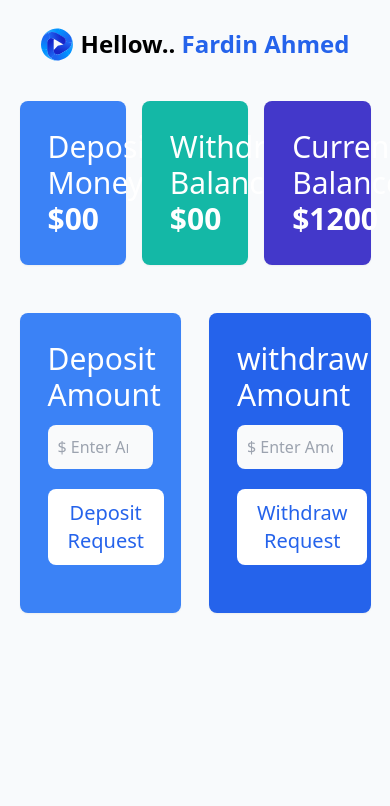
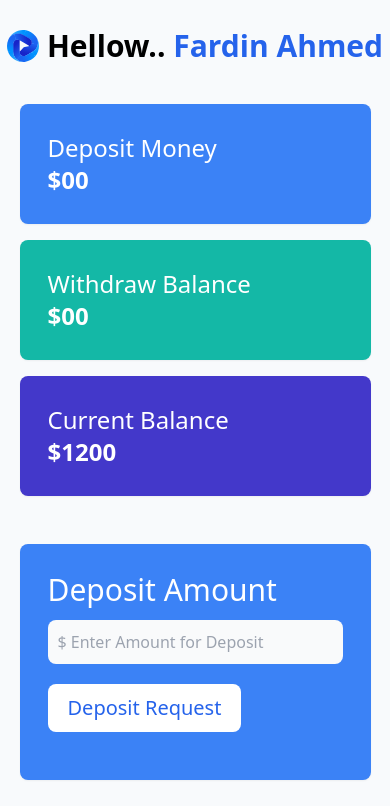
Before and after one commit to fardin-ahmed-1/shunarbank, a plain HTML site: page bank.html in a window 390 px wide. Shown: the top 806 px of the page. Drawn offline with nearby package versions, Linux system fonts and the light colour scheme.

Commit message:
make profile page with mobile and tab responsive

```diff
--- a/bank.html
+++ b/bank.html
@@ -10,27 +10,27 @@
 <body class="bg-slate-50">
     <header class="flex justify-center center my-7 align-center text-center gap-x-2">
         <img src="./images/logo.svg" alt="">
-        <h1 class="text-2xl md:text-3xl lg:text-4xl font-bold">Hellow..<span class="text-blue-600"> Fardin Ahmed</span></h1>
+        <h1 class="text-3xl md:text-4xl lg:text-5xl font-bold">Hellow..<span class="text-blue-600"> Fardin Ahmed</span></h1>
     </header>
-    <main class="w-[90%] md:w-[60%] lg:w-[75%] mx-auto my-10">
-        <section class="grid grid-cols-3 gap-4">
+    <main class="w-[90%] md:w-[90%] lg:w-[75%] mx-auto my-10">
+        <section class="grid grid-cols-1 md:grid-cols-3 lg:grid-cols-3 gap-4">
             <div class="shadow-sm bg-blue-500 rounded-lg p-7">
-                <h1 class="text-3xl font-medium text-white">Deposit Money</h1>
-                <h1 class="text-3xl font-bold text-white">$<span id="deposit_total">00</span></h1>
+                <h1 class="text-2xl lg:text-3xl font-medium text-white">Deposit Money</h1>
+                <h1 class="text-2xl lg:text-3xl font-bold text-white">$<span id="deposit_total">00</span></h1>
             </div>
             <div class="shadow-sm bg-teal-500 rounded-lg p-7">
-                <h1 class="text-3xl font-medium text-white">Withdraw Balance</h1>
-                <h1 class="text-3xl font-bold text-white">$00</h1>
+                <h1 class="text-2xl lg:text-3xl font-medium text-white">Withdraw Balance</h1>
+                <h1 class="text-2xl lg:text-3xl font-bold text-white">$00</h1>
             </div>
             <div class="shadow-sm bg-indigo-700 rounded-lg p-7">
-                <h1 class="text-3xl font-medium text-white">Current Balance</h1>
-                <h1 class="text-3xl font-bold text-white">$<span id="balance">1200</span></h1>
+                <h1 class="text-2xl lg:text-3xl font-medium text-white">Current Balance</h1>
+                <h1 class="text-2xl lg:text-3xl font-bold text-white">$<span id="balance">1200</span></h1>
             </div>
         </section>
 
         <!-- Deposit and withdraw  -->
 
-        <section class="grid grid-cols-2 gap-7 mt-12">
+        <section class="grid grid-cols-1 md:grid-cols-2 lg:grid-cols-2 gap-7 mt-12">
             <div class="shadow-sm bg-blue-500 rounded-lg p-7">
                 <h1 class="text-3xl font-medium text-white">Deposit Amount</h1>
                 <input id="Deposit_input" class="bg-gray-50  border-none outline-none
```
